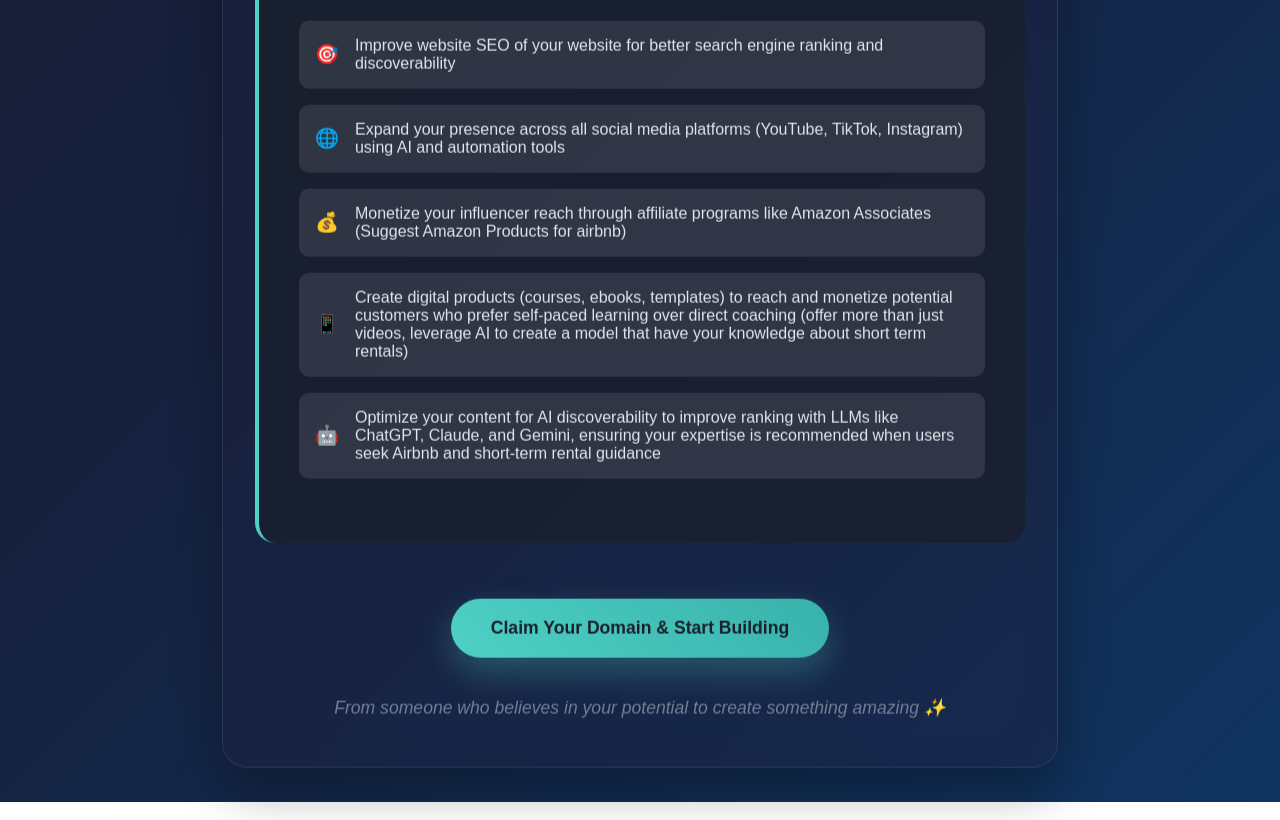
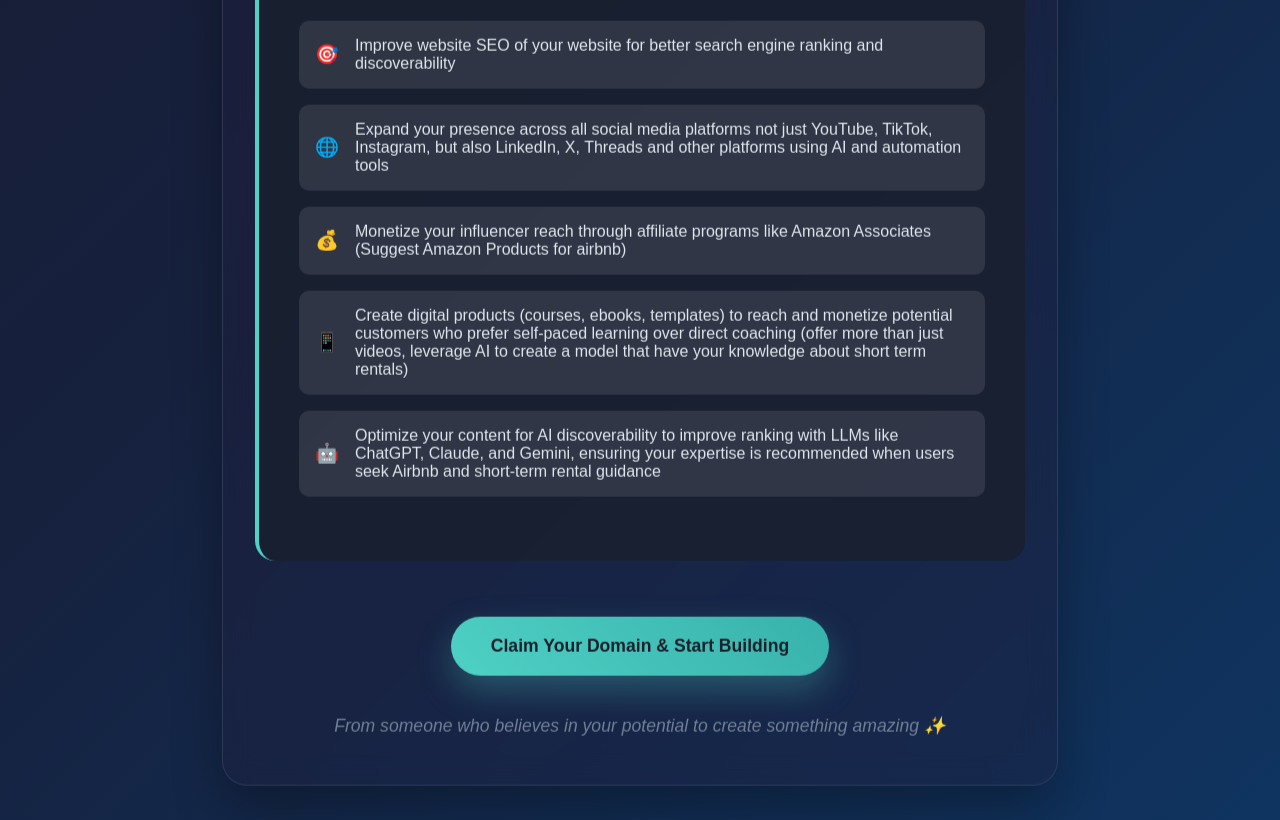
Before and after one commit to jomendez/mario-domain, a plain HTML site: page index.html in a window 1280 px wide. Shown: the part 1001-1821 px from the top of the page. Drawn offline with Linux system fonts and the light colour scheme.

Commit message:
updated text

```diff
--- a/index.html
+++ b/index.html
@@ -371,7 +371,7 @@
                         </li>
                         <li style="margin: 1rem 0; padding: 1rem; background: rgba(255, 255, 255, 0.1); border-radius: 10px; display: flex; align-items: center;">
                             <span style="margin-right: 1rem; font-size: 1.2rem;">🌐</span>
-                            <span>Expand your presence across all social media platforms (YouTube, TikTok, Instagram) using AI and automation tools</span>
+                            <span>Expand your presence across all social media platforms not just YouTube, TikTok, Instagram, but also LinkedIn, X, Threads and other platforms using AI and automation tools</span>
                         </li>
                         <li style="margin: 1rem 0; padding: 1rem; background: rgba(255, 255, 255, 0.1); border-radius: 10px; display: flex; align-items: center;">
                             <span style="margin-right: 1rem; font-size: 1.2rem;">💰</span>
```
